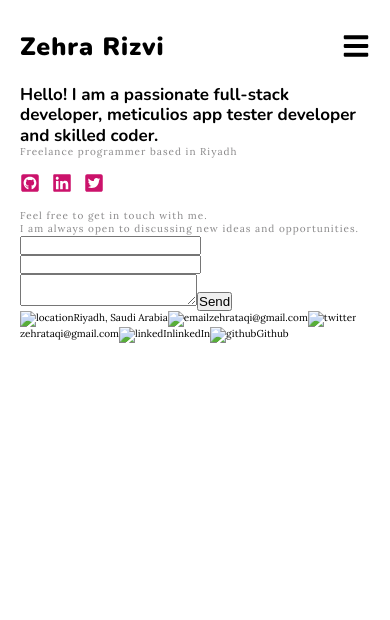
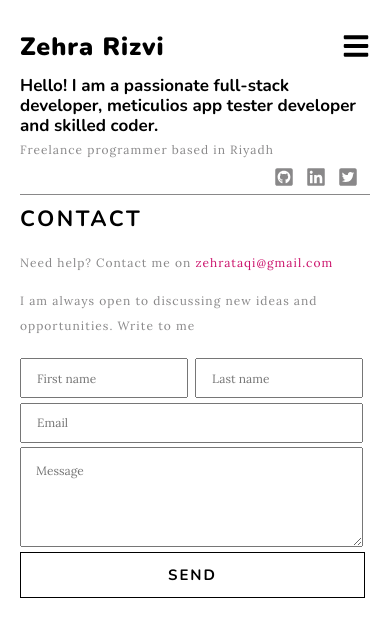
Before and after one commit to ZehraRiz/Portfolio, a Gatsby site: page /contact in a window 390 px wide. Built offline with nearby package versions, Linux system fonts and the light colour scheme; Gatsby itself is replaced by a stand-in of ours.

Commit message:
basic mobile version

```diff
--- a/src/components/Layout.js
+++ b/src/components/Layout.js
@@ -6,8 +6,8 @@ import "../stylesheets/style.scss";
 export const Layout = ({ children, page }) => {
 	return (
 		<div className="layout">
-			<NavBar page={page} />
-			<section className="section"><SecondaryNav />
+			<NavBar  />
+			<section className="section"><SecondaryNav page={page}/>
 				{children}</section>
 		</div>
 	);
--- a/src/components/NavBar.js
+++ b/src/components/NavBar.js
@@ -4,7 +4,7 @@ import { FontAwesomeIcon } from "@fortawesome/react-fontawesome";
 import { Link } from "gatsby";
 import { faBars } from "@fortawesome/free-solid-svg-icons";
 
-export const NavBar = ({ page }) => {
+export const NavBar = () => {
 	const [ isOpen, setIsOpen ] = useState(false);
 
 	return (
--- a/src/components/ProjectCard.js
+++ b/src/components/ProjectCard.js
@@ -7,8 +7,11 @@ export const ProjectCard = ({ project }) => {
 	const { name, description, live, code, image, slug } = project;
 	return (
 		<div className="project-card">
-			<Link to={`/projects/${slug}`} className="project-image">
-			<Img fluid={image}  />
+			<Link to={`/projects/${slug}`} className= "project-image">
+				<Img fluid={image}
+				style={{ height: 'calc(100%)' }}
+					imgStyle={{ objectFit: 'cover' }}
+				/>
 </Link>
 			<div className="project-card-description">
 				<h3 className="project-name">{name}</h3>
--- a/src/components/SecondaryNav.js
+++ b/src/components/SecondaryNav.js
@@ -2,7 +2,8 @@ import React from "react";
 import { FontAwesomeIcon } from "@fortawesome/react-fontawesome";
 import { faGithubSquare, faLinkedin, faTwitterSquare } from "@fortawesome/free-brands-svg-icons";
 
-export const SecondaryNav = () => {
+export const SecondaryNav = ({ page }) => {
+
 	return (
 		<div className="container secondary_nav-container">
 			<div className="secondary_nav-text">
@@ -17,6 +18,12 @@ export const SecondaryNav = () => {
 				<FontAwesomeIcon icon={faLinkedin} className="secondary_nav-icon" />
 				<FontAwesomeIcon icon={faTwitterSquare} className="secondary_nav-icon" />
 			</div>
+			{/* <div className="secondary_nav-divider">
+					<hr></hr>
+			</div> */}
+			<h4>{page}</h4>
+
+
 		</div>
 	);
 };
--- a/src/pages/contact.js
+++ b/src/pages/contact.js
@@ -24,26 +24,22 @@ const contact = () => {
 	};
 
 	return (
-		<Layout page="connect">
-			<div className="container connect_container">
-				<p>Feel free to get in touch with me.</p>
-				<p>I am always open to discussing new ideas and opportunities.</p>
-				<form onSubmit={formSubmit}>
-					<input type="text" id="name" />
-					<input type="email" id="email" />
-					<textarea id="message" />
-					<input type="submit" value="Send" />
+		<Layout page="CONTACT">
+			<div className="container">
+
+				<p>
+					{" "}
+					Need help? Contact me on  <span className="pink">zehrataqi@gmail.com</span>
+				</p>
+				<br></br>
+				<p>I am always open to discussing new ideas and opportunities. Write to me</p>
+				<form onSubmit={formSubmit} className="contact-form">
+					<input type="text" id="name" className="input input-f" placeholder= "First name" />
+					<input type="text" id="lname" className="input input-l" placeholder= "Last name" />
+					<input type="email" id="email" className="input input-e" placeholder= "Email" />
+					<textarea id="message" className="input input-m" placeholder= "Message" />
+					<input type="submit" value="Send" className="btn input-b"/>
 				</form>
-				<img src="" alt="location" />
-				Riyadh, Saudi Arabia
-				<img src="" alt="email" />
-				zehrataqi@gmail.com
-				<img src="" alt="twitter" />
-				zehrataqi@gmail.com
-				<img src="" alt="linkedIn" />
-				linkedIn
-				<img src="" alt="github" />
-				Github
 			</div>
 		</Layout>
 	);
--- a/src/pages/index.js
+++ b/src/pages/index.js
@@ -5,8 +5,8 @@ import { graphql, useStaticQuery, Link } from "gatsby";
 export default function Home({ data }) {
 	const { allContentfulProjects: { nodes: projects } } = data;
 	return (
-		<Layout page="work">
-			<div className="container main-container projects-container">
+		<Layout page="Projects">
+			<div className="container projects-container">
 					{projects.map((project) => {
 						const p = {
 							name: project.name,
--- a/src/stylesheets/_about.scss
+++ b/src/stylesheets/_about.scss
@@ -3,6 +3,7 @@
     flex-direction: column;
     justify-content: flex-start;
     align-items: center;
+
 }
 
 .about-image {
@@ -15,3 +16,7 @@
 .home-description-container {
     margin-top: 2rem;
 }
+
+.button-container{
+     margin: 2rem auto;
+}
--- a/src/stylesheets/_config.scss
+++ b/src/stylesheets/_config.scss
@@ -59,6 +59,7 @@ a {
     width: 100%;
     height: calc(100vh - 7rem);
     overflow-y: scroll;
+    overflow-x: hidden;
     scroll-behavior: smooth;
 }
 
@@ -67,11 +68,7 @@ a {
     padding: 0rem 2rem;
 }
 
-.main-container {
-    margin-top: 3rem;
-}
-
-// home page heading
+// title
 h1 {
     font-size: 2.5rem;
     font-weight: 800;
@@ -81,7 +78,7 @@ h1 {
     color: $secondary-font-color;
 }
 
-
+//sub-nav
 h2 {
     font-size: 1.7rem;
     font-weight: 600;
@@ -89,20 +86,44 @@ h2 {
     color: $secondary-font-color;
 }
 
+//projects heading
 h3 {
     font-size: 1.7rem;
-    letter-spacing: .2rem;
+    letter-spacing: 0.2rem;
     font-weight: 800;
     color: $secondary-font-color;
     text-transform: capitalize;
 }
 
+//page content heading
+h4 {
+    font-family: $secondary-font;
+    font-size: 2.2rem;
+    letter-spacing: 0.25rem;
+    text-transform: uppercase;
+    font-weight: 600;
+    color: $secondary-font-color;
+    margin: 1rem 0;
+    position: relative;
+}
+
+h4::after {
+    position: absolute;
+    top: -10px;
+    overflow: hidden;
+    width: 100%;
+    left: 0;
+    height: 1px;
+    content: '\a0';
+    background-color: $main-font-color;
+}
+
 p {
-    font-size: 1rem;
+    font-size: 1.2rem;
     letter-spacing: 0.1rem;
     margin-right: -0.1rem;
     font-family: $main-font;
-    line-height: 1.28;
+    line-height: 2.5rem;
     font-weight: 200;
     color: $main-font-color;
 }
@@ -122,27 +143,23 @@ p-small {
 //pink-colored-text
 .pink {
     color: $pink-color;
-
-
 }
 
 .btn {
-    font-size: 1.4rem;
     font-family: $secondary-font;
+    font-size: 1.5rem;
+    letter-spacing: 0.25rem;
+    text-transform: uppercase;
     font-weight: 600;
     text-align: center;
-    text-transform: capitalize;
+    text-transform: uppercase;
     letter-spacing: 0.2rem;
     margin-right: -0.2rem;
-    color: $pink-color;
+    color: $secondary-font-color;
     background-color: transparent;
-    border: none;
-    border-bottom: 2px solid $pink-color;
-    transition: transform 0.15s ease-in;
-    &:hover,
-    &:focus {
-        transform: scale(1.1);
-    }
+    border: 1.5px solid $secondary-font-color;
+    padding: 1.2rem 2.8rem;
+    cursor: pointer;
 }
 
 .link-btn {
@@ -151,6 +168,6 @@ p-small {
     margin-right: -0.1rem;
     font-family: $main-font;
     line-height: 1.28;
-    font-weight: 200;
+    font-weight: 400;
     color: $pink-color;
 }
--- /dev/null
+++ b/src/stylesheets/_contact.scss
@@ -0,0 +1,24 @@
+.contact-form {
+    display: grid;
+    width: 100%;
+    margin: auto;
+    grid-template-columns: repeat(2, 48%);
+    grid-gap: 2%;
+    grid-template-rows: auto;
+    margin-top: 2rem;
+}
+
+.input-m, .input-e, .input-b {
+    grid-column: span 2;
+}
+
+.input {
+    height: 4rem;
+    padding: 1.5rem;
+    font-family: $main-font;
+    font-size: 1.2rem;
+}
+
+.input-m {
+    height: 10rem;
+}
--- a/src/stylesheets/_nav.scss
+++ b/src/stylesheets/_nav.scss
@@ -61,7 +61,7 @@
 .nav-link {
     font-family: $secondary-font;
     font-size: 1.3rem;
-    letter-spacing: .25rem;
+    letter-spacing: 0.25rem;
     text-transform: uppercase;
     font-weight: 600;
     color: $main-font-color;
@@ -72,19 +72,31 @@
     text-decoration: underline;
 }
 
-.secondary_nav-container{
+.secondary_nav-container {
     display: flex;
-    height: 14rem;
+    height: 18rem;
     flex-direction: column;
     justify-content: space-evenly;
 }
 
-.secondary_nav-icons{
-    color: $pink-color;
+.secondary_nav-icons {
+    color: $main-font-color;
+    text-align: right;
 }
 
 .secondary_nav-icon {
-     height: 20px !important;
-      width: 20px !important;
-      margin-right: 1.2rem;
+    height: 20px !important;
+    width: 20px !important;
+    margin-right: 1.2rem;
 }
+
+.secondary_nav-divider{
+    color: $main-font-color ;
+    margin: 0 auto;
+    width: 100%;
+}
+
+
+hr {
+    color: $main-font-color;
+}
--- a/src/stylesheets/_projects.scss
+++ b/src/stylesheets/_projects.scss
@@ -3,8 +3,9 @@
 }
 
 .project-card {
-    height: 340px;
-    width: 300px;
+    height: 380px;
+    // width: 300px;
+    width: 100%;
     max-width: 100%;
     margin: 0rem auto 4rem;
     display: flex;
@@ -15,25 +16,25 @@
 
 .project-image {
      height: 50%;
-     background-size: cover !important;
+     overflow: hidden;
 
 }
 
 .project-card-description {
-    height: 50%;
+    height:50%;
     display: flex;
     flex-direction: column;
     justify-content: space-evenly;
-    align-items: center;
-    text-align: center;
-    padding: 1.5rem;
+    align-items: flex-start;
+    padding: 0 1.5rem;
 }
 
 .links{
     display: flex;
-    flex-direction: row;
+    flex-direction: column;
     justify-content: space-evenly;
     width: 100%;
+    align-items: flex-end;
 
 }
 
--- a/src/stylesheets/style.scss
+++ b/src/stylesheets/style.scss
@@ -2,3 +2,4 @@
 @import "./nav";
 @import "./about";
 @import "./projects";
+@import "./contact"
```
Also changed, not shown: src/pages/about.js (+9 -5 lines), src/images/about.jpeg.
